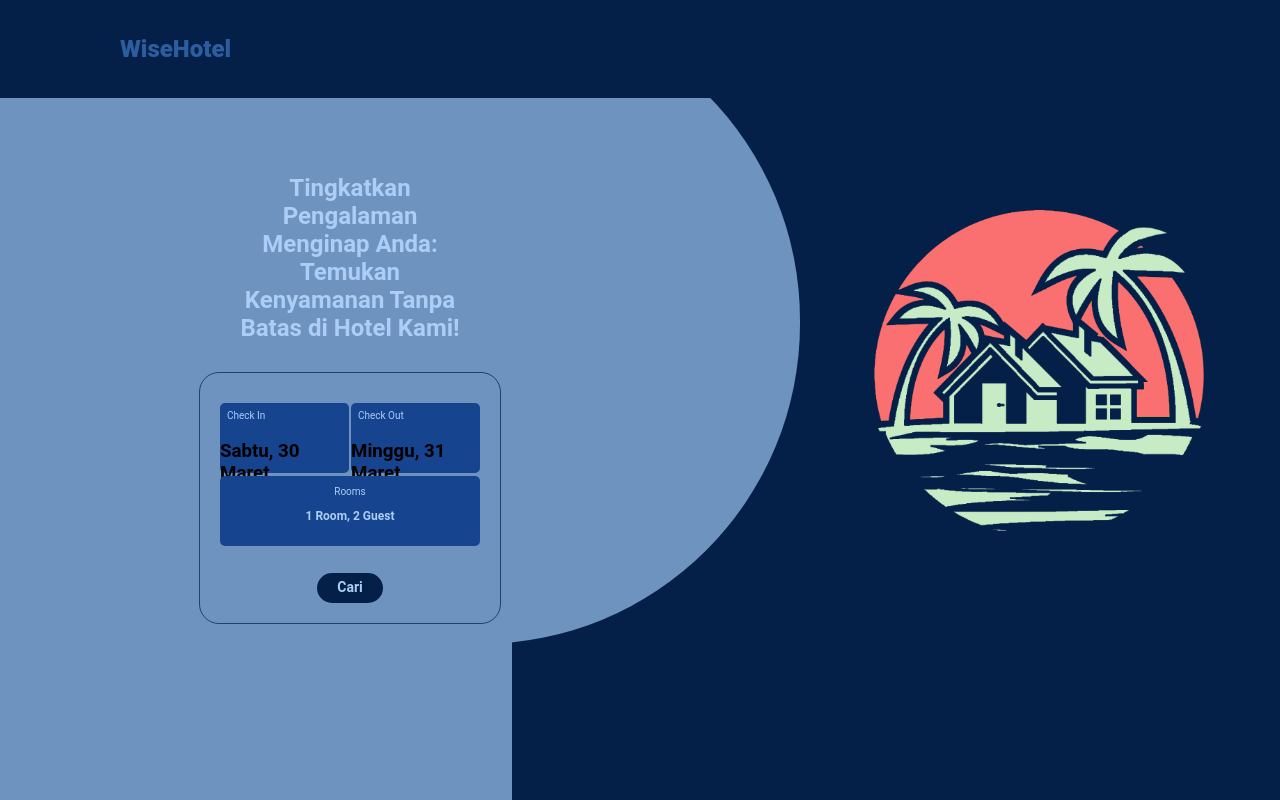
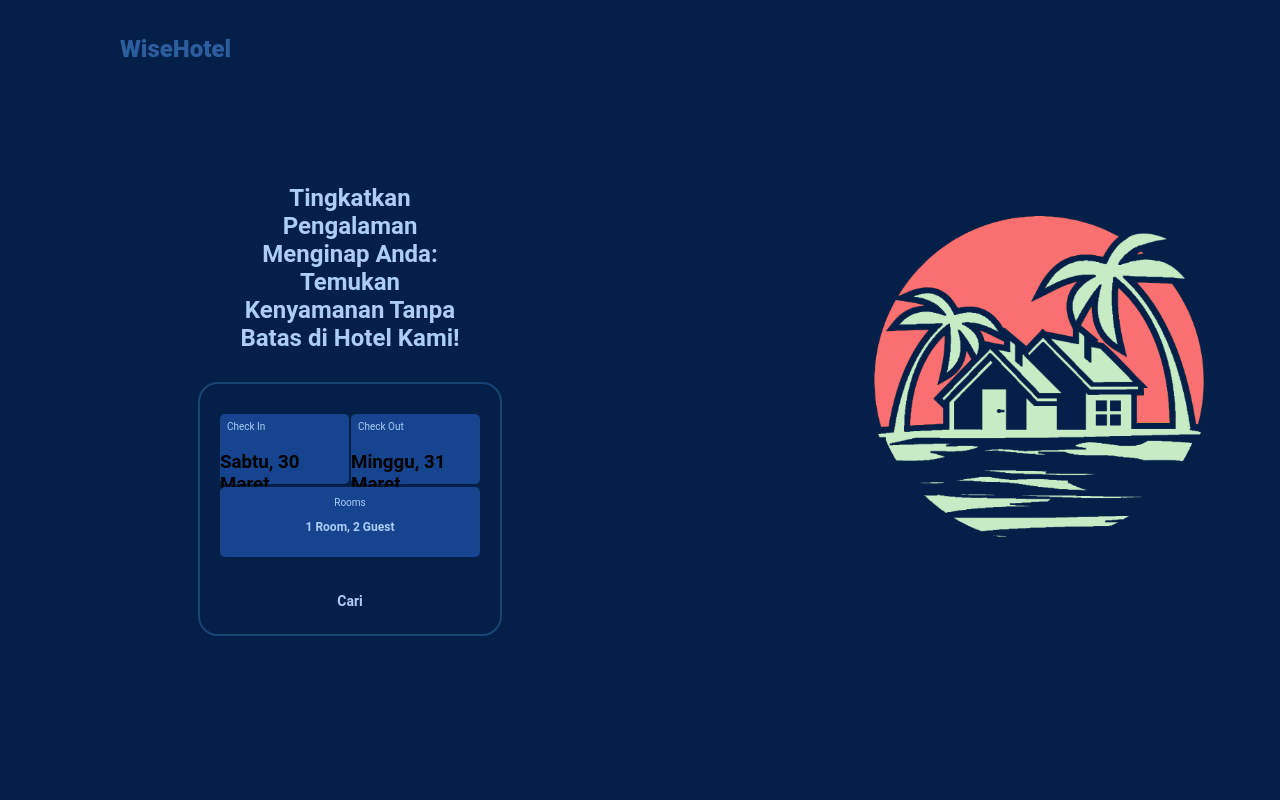
Before and after one commit to nurwahidmuslim/HotelWise, a PHP site: page /home.php in a window 1280 px wide. Run offline with PHP 8.4, Linux system fonts and the light colour scheme.

Commit message:
Update styles.css

```diff
--- a/styles.css
+++ b/styles.css
@@ -1,19 +1,19 @@
 body {
-    background: linear-gradient(to right, #6D93BE 40%, #042048 40%);
+    background-color: #042048;
     margin: 0;
     margin-bottom: 20px;
     font-family: 'Roboto', sans-serif;
     position: relative;
 }
 
-body::before {
+.index-page::before {
     content: '';
     position: absolute;
     top: 0;
-    left: 50%;
-    width: 25%;
+    left: 10%;
+    width: 100%;
     height: 100%;
-    background-color: #6D93BE;
+    background: linear-gradient(to bottom, #ABCDF6, #1A4473);
     border-top-right-radius: 50vh;
     border-bottom-right-radius: 50vh;
     transform: translateX(-50%);
@@ -23,8 +23,6 @@ body::before {
 .content {
     overflow: auto;
 }
-
-
 
 .navbar {
     background-color: #042048;
@@ -50,7 +48,7 @@ body::before {
 
 .navbar-right {
     display: flex;
-    margin-top: -50px;
+    margin-top: -45px;
     margin-left: 1030px;
 }
 
@@ -77,7 +75,7 @@ body::before {
 }
 
 .left-content {
-    margin-top: 40px;
+    margin-top: 50px;
     margin-left: 40px;
     flex: 1;
     align-content: center;
@@ -105,7 +103,7 @@ body::before {
     width: 300px;
     height: 250px;
     background-color: transparent;
-    border: 1px solid #1A4473;
+    border: 2px solid #1A4473;
     border-radius: 20px;
     margin-top: 30px;
     display: flex;
@@ -123,6 +121,7 @@ body::before {
     height: 70px;
     background-color: #17448F;
     border-radius: 5px;
+    cursor: pointer;
 }
 
 .box-left p {
@@ -153,11 +152,11 @@ body::before {
     height: 70px;
     background-color: #17448F;
     border-radius: 5px;
+    cursor: pointer;
 }
 
 .box-right p {
     color: #ABCDF6;
-    font-family: 'Roboto', sans-serif;
     font-size: 10px;
     margin-top: 7px;
     margin-left: 7px;
@@ -179,47 +178,76 @@ body::before {
     width: 260px;
     height: 70px;
     background-color: #17448F;
-    margin-top: -5px;
+    margin-top: -7px;
     margin-left: 20px;
     margin-right: 20px;
     margin-bottom: 20px;
     border-radius: 5px;
+    cursor: pointer;
+    position: relative;
 }
 
 .box-bottom p {
     color: #ABCDF6;
-    font-family: 'Roboto', sans-serif;
     font-size: 10px;
     text-align: center;
 }
 
+.options {
+    display: none;
+    padding: 5px;
+    background-color: white;
+    font-size: 12px;
+    color: #17448F;
+    position: absolute;
+    border-radius: 20px;
+    width: 200px;
+    left: 300px;
+    top: -100px;
+}
+
+.option {
+    padding: 5px;
+    cursor: pointer;
+}
+
+.option:hover {
+    background-color: #ABCDF6;
+}
+
 .box-bottom h3 {
     color: #ABCDF6;
-    font-family: 'Roboto', sans-serif;
     font-size: 12px;
     font-weight: bold;
     text-align: center;
 }
 
 .btn-cari {
-    padding: 0px 20px;
-    padding-top: 6px;
+    display: flex;
+    align-items: center;
+    justify-content: center;
+    padding: 0px 15px;
     margin-bottom: 20px;
     margin-left: auto;
     margin-right: auto;
     background-color: #042048;
-    font-family: 'Roboto', sans-serif;
     font-weight: bold;
     font-size: 14px;
     color: #ABCDF6;
+    border: none;
     border-radius: 20px;
     cursor: pointer;
     text-decoration: none;
 }
 
+.logo-cari {
+    width: 20px;
+    height: auto;
+    vertical-align: middle;
+}
+
 .btn-cari:hover {
-    background-color: #ABCDF6;
-    color: #042048;
+    background-color: #17448F;
 }
 
 .daftar {
@@ -369,4 +397,5 @@ body::before {
 .footer img {
     margin-top: 10px;
     margin-bottom: -10px;
+    cursor: pointer;
 }
```
